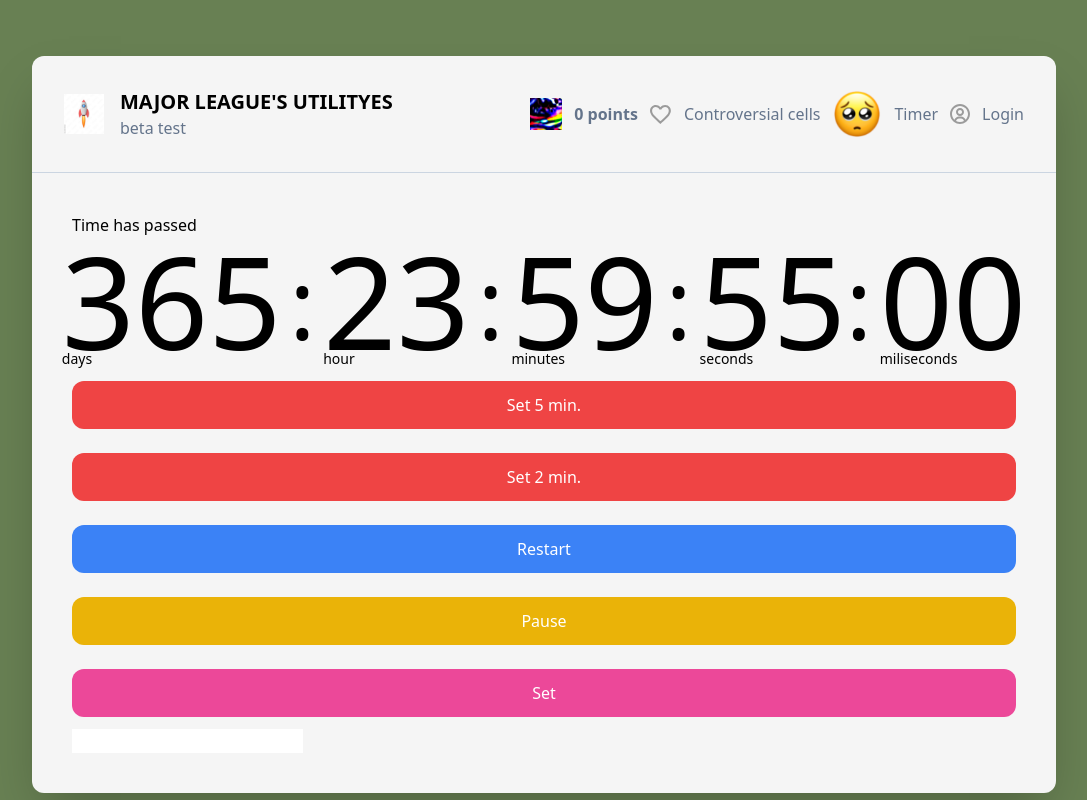
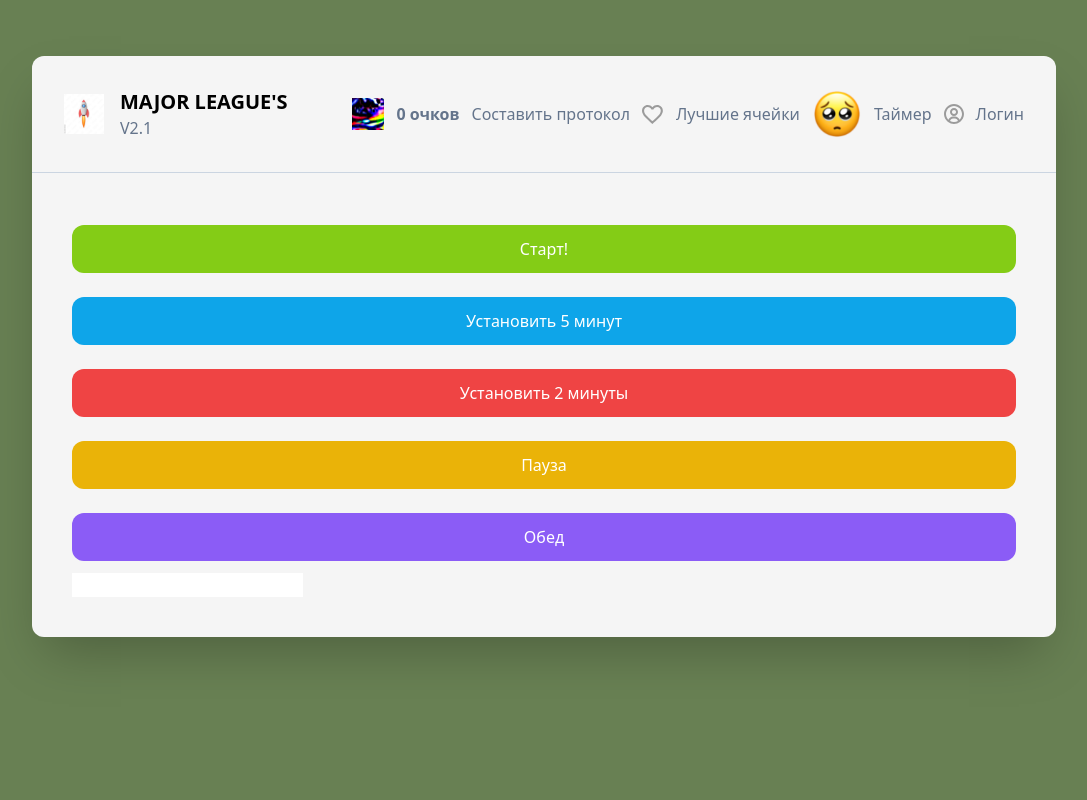
Before and after one commit to Ubersmurf2010/proto_col, a Vue app: page /countdown in a window 1280 px wide. Shown: the whole page, without its empty margins (96-1183 px from the left). Built offline with nearby package versions, Linux system fonts and the light colour scheme.

Commit message:
add timer

```diff
--- a/src/components/Counter.vue
+++ b/src/components/Counter.vue
@@ -18,6 +18,8 @@ export default {
     displayMiliSeconds: 0,
     loaded: false,
     expired: false,
+    upper: "Установлено время: год",
+    lower: "Выберите время и запустите таймер",
     startEnabled: true
   }),
 
@@ -43,8 +45,8 @@ export default {
 
   mounted() {
     console.log("Welcome onboard, captain!")
-    this.startTimer()
-    ditance.value = this.SetTimer(1, 0, 0, 0, 0, 0)
+    // this.startTimer()
+    // ditance.value = this.SetTimer(0, 0, 0, 0, 0, 0)
   },
 
   methods: {
@@ -86,7 +88,10 @@ export default {
       )
     },
     startTimer() {
+      this.expired = false
       this.startEnabled = false
+      this.upper ="Таймер запущен"
+      this.lower = ""
       try {
         this.showRemaining()
         // get current date
@@ -115,9 +120,12 @@ export default {
     },
 
     setTimer() {
-      this.start = true
+      this.expired = false
       // set prepare time (1 minute)
-      ditance.value = this.SetTimer(0, 0, 0, 0, 1, 0)
+      ditance.value = this.SetTimer(0, 0, 0, 0, 60, 0)
+      this.upper ="Обед"
+      this.lower = ""
+      this.showRemainingOnce()
     },
 
     pauseTimer() {
@@ -125,16 +133,42 @@ export default {
       // get lastCall <> date
       lastCall.value = Date.now()
       clearInterval(timer.value)
+      this.upper ="Пауза"
+      this.lower = ""
     },
 
     restartTimer() {
+      this.expired = false
       ditance.value = this.SetPrepareTimer()
     },
     FiveMinuteTimer() {
-      ditance.value = this.SetTimer(0, 0, 0, 0, 5, 1)
+      ditance.value = this.SetTimer(0, 0, 0, 0, 5, 2)
+      this.upper ="Установлено время 5 минут"
+      this.lower = ""
+      this.showRemainingOnce()
     },
     TwoMinuteTimer() {
-      ditance.value = this.SetTimer(0, 0, 0, 0, 2, 1)
+      ditance.value = this.SetTimer(0, 0, 0, 0, 2, 2)
+      this.upper ="Установлено время 2 минуты"
+      this.lower = ""
+      this.showRemainingOnce()
+    },
+
+    showRemainingOnce() {
+      const now = new Date()
+      timerElapsed.value = ditance.value - now.getTime()
+      const days = Math.floor(timerElapsed.value / this._days)
+      const hours = Math.floor((timerElapsed.value % this._days) / this._hours)
+      const minutes = Math.floor((timerElapsed.value % this._hours) / this._minutes)
+      const seconds = Math.floor((timerElapsed.value % this._minutes) / this._seconds)
+      const miliseconds = Math.floor((timerElapsed.value % this._seconds) / this._miliseconds)
+
+      this.displayMinutes = this.formatNum(minutes)
+      this.displaySeconds = this.formatNum(seconds)
+      this.displayHours = this.formatNum(hours)
+      this.displayDays = this.formatNum(days)
+      this.displayMiliSeconds = this.formatNum(miliseconds)
+      this.loaded = true
     },
 
     showRemaining() {
@@ -158,8 +192,10 @@ export default {
 
 
         if (timerElapsed.value < 0) {
-          clearInterval(timer.value)
           this.expired = true
+          this.two = false
+          this.five = false
+
           return
         }
       }, 1000)
@@ -169,39 +205,39 @@ export default {
 </script>
 
 <template>
-  <h5 v-if="!startEnabled">Time has passed</h5>
   <div v-if="loaded">
+    <p class="text-5xl text-center">{{ upper }}</p>
+    <p class="text-5xl text-center" >{{ lower }}</p>
     <section
       class="text-3xl flex justify-center content-center flex-col mx-auto text-center"
     ></section>
-    <h5 v-if="expired">Time is over</h5>
-    <section class="flex text-6xl justify-center content-center">
+    <section v-if="!expired" class="flex text-6xl justify-center content-center">
       <div class="days mr-2 text-9xl relative">
         {{ displayDays }}
-        <div class="label text-sm absolute bottom-0">days</div>
+        <div class="label text-sm absolute bottom-0">дни</div>
       </div>
       <span class="leading-snug text-8xl">:</span>
       <div class="days mx-2 text-9xl relative">
         {{ displayHours }}
-        <div class="label text-sm absolute bottom-0">hour</div>
+        <div class="label text-sm absolute bottom-0">часы</div>
       </div>
       <span class="leading-snug text-8xl ">:</span>
 
       <div class="days mx-2 text-9xl relative">
         {{ displayMinutes }}
-        <div class="label text-sm absolute bottom-0">minutes</div>
+        <div class="label text-sm absolute bottom-0">минуты</div>
       </div>
       <span class="leading-snug text-8xl">:</span>
 
       <div class="days ml-2 text-9xl relative">
         {{ displaySeconds }}
-        <div class="label text-sm absolute bottom-0">seconds</div>
+        <div class="label text-sm absolute bottom-0">секунды</div>
       </div>
       <span class="leading-snug text-8xl">:</span>
 
       <div class="days ml-2 text-9xl relative">
         {{ displayMiliSeconds }}
-        <div class="label text-sm absolute bottom-0">miliseconds</div>
+        <div class="label text-sm absolute bottom-0">милисекунды</div>
       </div>
 
     </section>
@@ -210,22 +246,19 @@ export default {
     <button
       v-if="startEnabled"
       class="disabled:bg-slate-400 cursor pointer transition bg-lime-500 w-full rounded-xl my-3 py-3 text-white hover:bg-lime-600 active:bg-lime-700"
-      @click="() => startTimer()">Start</button>
+      @click="() => startTimer()">Старт!</button>
+    <button
+      class="disabled:bg-slate-400 cursor pointer transition bg-sky-500 w-full rounded-xl my-3 py-3 text-white hover:bg-sky-600 active:bg-sky-700"
+      @click="() => FiveMinuteTimer()">Установить 5 минут</button>
     <button
       class="disabled:bg-slate-400 cursor pointer transition bg-red-500 w-full rounded-xl my-3 py-3 text-white hover:bg-red-600 active:bg-red-700"
-      @click="() => FiveMinuteTimer()">Set 5 min.</button>
-    <button
-      class="disabled:bg-slate-400 cursor pointer transition bg-red-500 w-full rounded-xl my-3 py-3 text-white hover:bg-red-600 active:bg-red-700"
-      @click="() => TwoMinuteTimer()">Set 2 min.</button>
-    <button
-      class="disabled:bg-slate-400 cursor pointer transition bg-blue-500 w-full rounded-xl my-3 py-3 text-white hover:bg-blue-600 active:bg-blue-700"
-      @click="() => restartTimer()">Restart</button>
+      @click="() => TwoMinuteTimer()">Установить 2 минуты</button>
     <button
       class="disabled:bg-slate-400 cursor pointer transition bg-yellow-500 w-full rounded-xl my-3 py-3 text-white hover:bg-yellow-600 active:bg-yellow-700"
-      @click="() => pauseTimer()">Pause</button>
+      @click="() => pauseTimer()">Пауза</button>
     <button
-      class="disabled:bg-slate-400 cursor pointer transition bg-pink-500 w-full rounded-xl my-3 py-3 text-white hover:bg-pink-600 active:bg-pink-700"
-      @click="() => setTimer()">Set</button>
+      class="disabled:bg-slate-400 cursor pointer transition bg-violet-500 w-full rounded-xl my-3 py-3 text-white hover:bg-violet-600 active:bg-violet-700"
+      @click="() => setTimer()">Обед</button>
     <input type="text">
 
   </div>
--- a/src/components/Header.vue
+++ b/src/components/Header.vue
@@ -11,8 +11,8 @@ defineProps({
       <div class="flex items-center gap-4">
         <img src="/logo.jpeg" alt="Logo" class="w-10" />
         <div>
-          <h2 class="text-xl font-bold uppercase">Major League's utilityes</h2>
-          <p class="text-slate-500">beta test</p>
+          <h2 class="text-xl font-bold uppercase">Major League's</h2>
+          <p class="text-slate-500">V2.1</p>
         </div>
       </div>
     </router-link>
@@ -23,27 +23,28 @@ defineProps({
         class="flex items-center gap-3 cursor-pointer text-slate-500 hover:text-black"
       >
         <img class="w-8 h-8" src="/trasher.png" alt="Cart" />
-        <b> {{ totalPrice }} points</b>
+        <b> {{ totalPrice }} очков</b>
+        <span>Составить протокол</span>
       </li>
 
       <router-link to="/favourites">
         <li class="flex items-center gap-3 cursor-pointer text-slate-500 hover:text-black">
           <img src="/heart.svg" alt="Cart" />
-          <span>Controversial cells</span>
+          <span>Лучшие ячейки</span>
         </li>
       </router-link>
 
       <router-link to="/countdown">
         <li class="flex items-center gap-3 cursor-pointer text-slate-500 hover:text-black">
           <img src="/emoji-2.png" width="50" height="50" alt="Cart" />
-          <span>Timer</span>
+          <span>Таймер</span>
         </li>
       </router-link>
 
       <router-link to="/login">
         <li class="flex items-center gap-3 cursor-pointer text-slate-500 hover:text-black">
           <img src="/profile.svg" alt="Cart" />
-          <span> Login </span>
+          <span>Логин</span>
         </li>
       </router-link>
     </ul>
```
